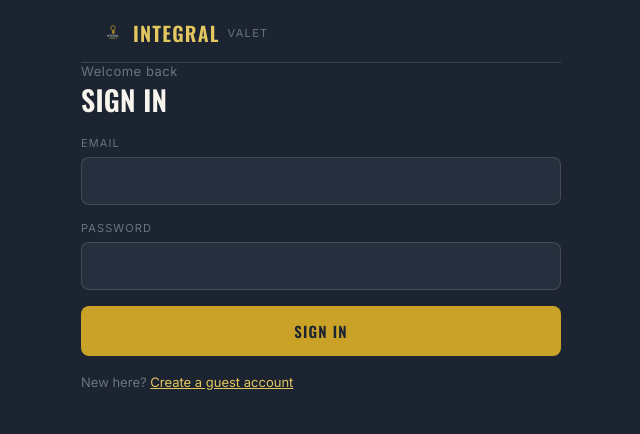
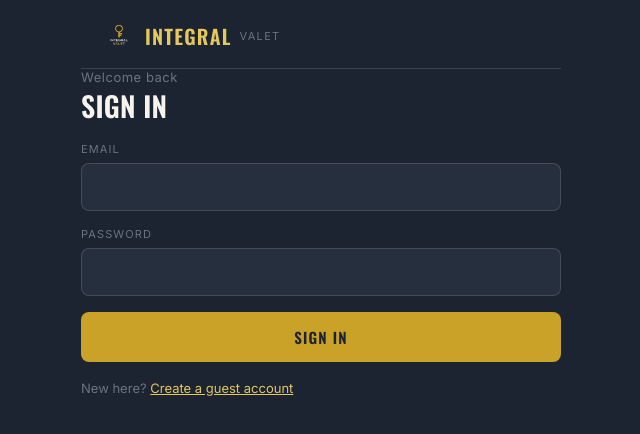
Before and after one commit to nomskhan1/Curbside-Valet, a Next.js app: page /login in a window 1280 px wide. Shown: the top 434 px of the page, without its empty margins (319-959 px from the left). Built offline with nearby package versions, Linux system fonts and the light colour scheme.

Commit message:
increase logo size in header

```diff
--- a/app/globals.css
+++ b/app/globals.css
@@ -31,7 +31,7 @@ header.topbar{
   padding:18px 20px 14px; border-bottom:1px solid var(--line);
 }
 .brand{ display:flex; align-items:center; gap:8px; }
-.brand img.logo{ width:24px; height:24px; border-radius:6px; flex-shrink:0; }
+.brand img.logo{ width:36px; height:36px; border-radius:8px; flex-shrink:0; }
 .brand .mark{ font-family:"Oswald",sans-serif; font-weight:600; font-size:20px; letter-spacing:0.06em; text-transform:uppercase; color:var(--brass-light); }
 .brand .sub{ font-size:11px; letter-spacing:0.12em; text-transform:uppercase; color:var(--slate2); }
 
```
